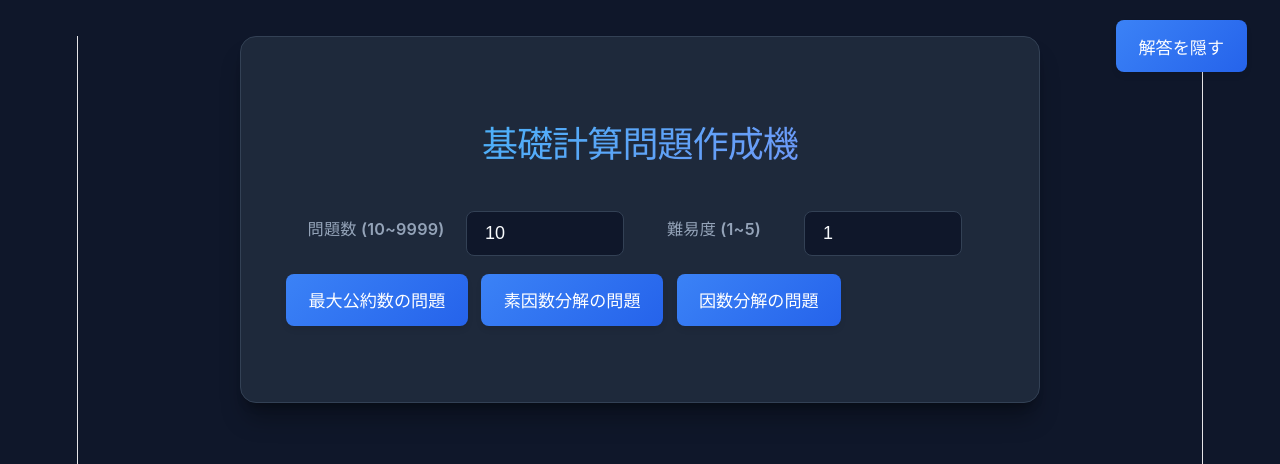
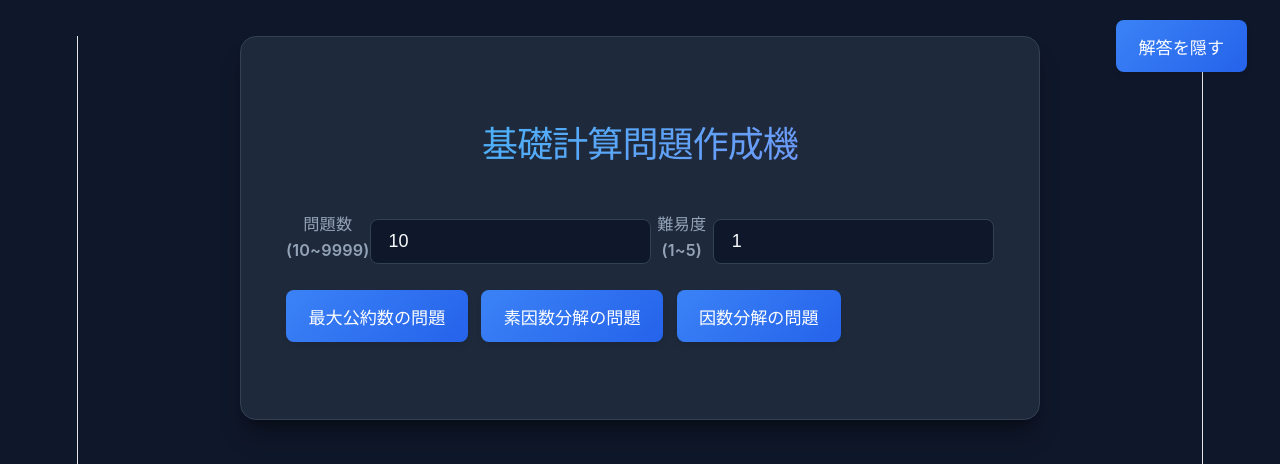
Before and after one commit to yasunari1103/make_quiz_web, a React (Vite) app: page / in a window 1280 px wide. Shown: the top 464 px of the page. Built offline with nearby package versions, Linux system fonts and the light colour scheme.

Commit message:
css微修正とボタンの説明文変更

```diff
--- a/src/App.css
+++ b/src/App.css
@@ -86,7 +86,7 @@ input[type="text"] {
   font-size: 1rem;
   outline: none;
   transition: all 0.2s ease;
-  width: 120px;
+  width: 100%;
 }
 
 input[type="text"]:focus {
--- a/src/App.tsx
+++ b/src/App.tsx
@@ -95,7 +95,7 @@ export default function App() {
               Excelで保存
             </button>
             <button onClick={() => exportToPDF(questions, answers)}>
-              PDFとして保存（表面:問題 / 裏面:解答）
+              PDFとして保存（問題数は20の倍数にしてください）
             </button>
           </div>
         </>)}
```
